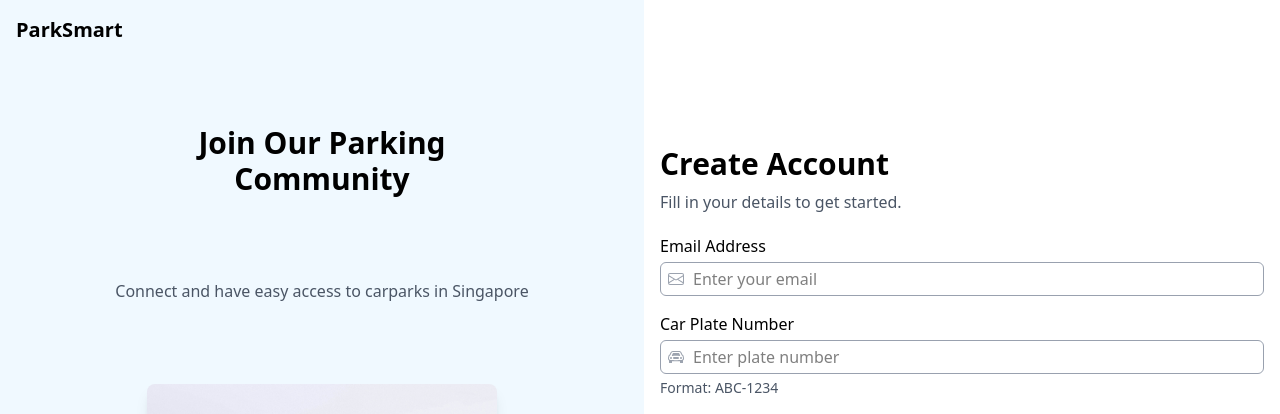
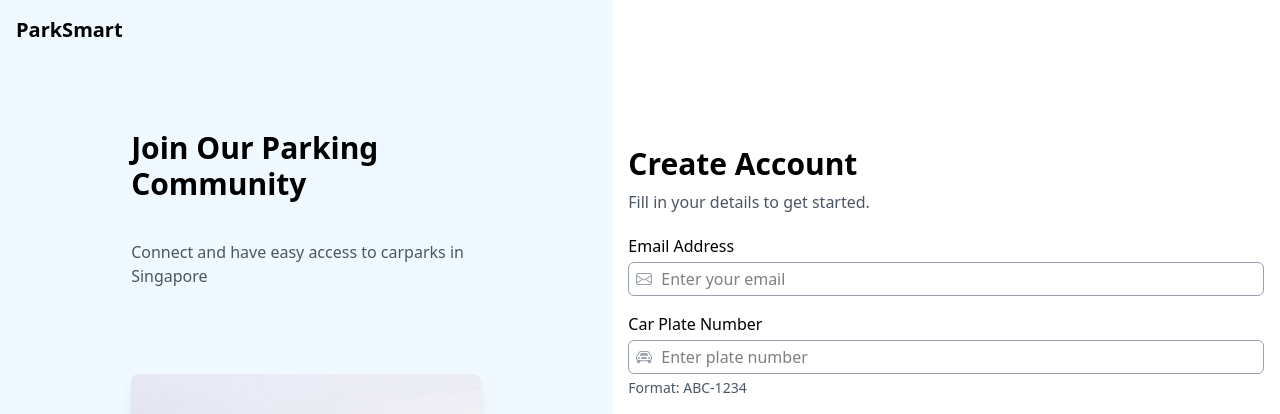
Before and after one commit to WRT4/SC2006-ParkSmart, a React (Vite) app in the folder lab3/: page /signup in a window 1280 px wide. Shown: the top 414 px of the page. Built offline with nearby package versions, Linux system fonts and the light colour scheme; no server answers.

Commit message:
fix: update left side layout, add password validation

```diff
--- a/lab3/src/SignUpPage.jsx
+++ b/lab3/src/SignUpPage.jsx
@@ -39,10 +39,10 @@ export default function SignUpPage() {
         <header className="justify-self-start text-xl font-bold">
           ParkSmart
         </header>
-        <p className="max-w-[350px] text-xl font-bold min-[400px]:text-2xl min-[450px]:text-3xl">
+        <p className="max-w-[350px] text-xl font-bold min-[400px]:text-2xl min-[450px]:text-3xl min-[600px]:text-start">
           Join Our Parking Community
         </p>
-        <p className="text-sm text-gray-600 min-[450px]:text-base">
+        <p className="max-w-[350px] text-sm text-gray-600 min-[450px]:text-base min-[600px]:-mt-[3rem] min-[600px]:text-start">
           Connect and have easy access to carparks in Singapore
         </p>
         <img
@@ -163,6 +163,7 @@ export default function SignUpPage() {
                 placeholder="Create a password"
                 type={passwordVisbility ? "text" : "password"}
                 id="password"
+                pattern="^(?=.*[A-Z])(?=.*\d)(?=.*[@$!%*?&])[A-Za-z\d@$!%*?&]{8,}$"
                 onChange={(e) => {
                   setPassword(e.target.value);
                 }}
```
